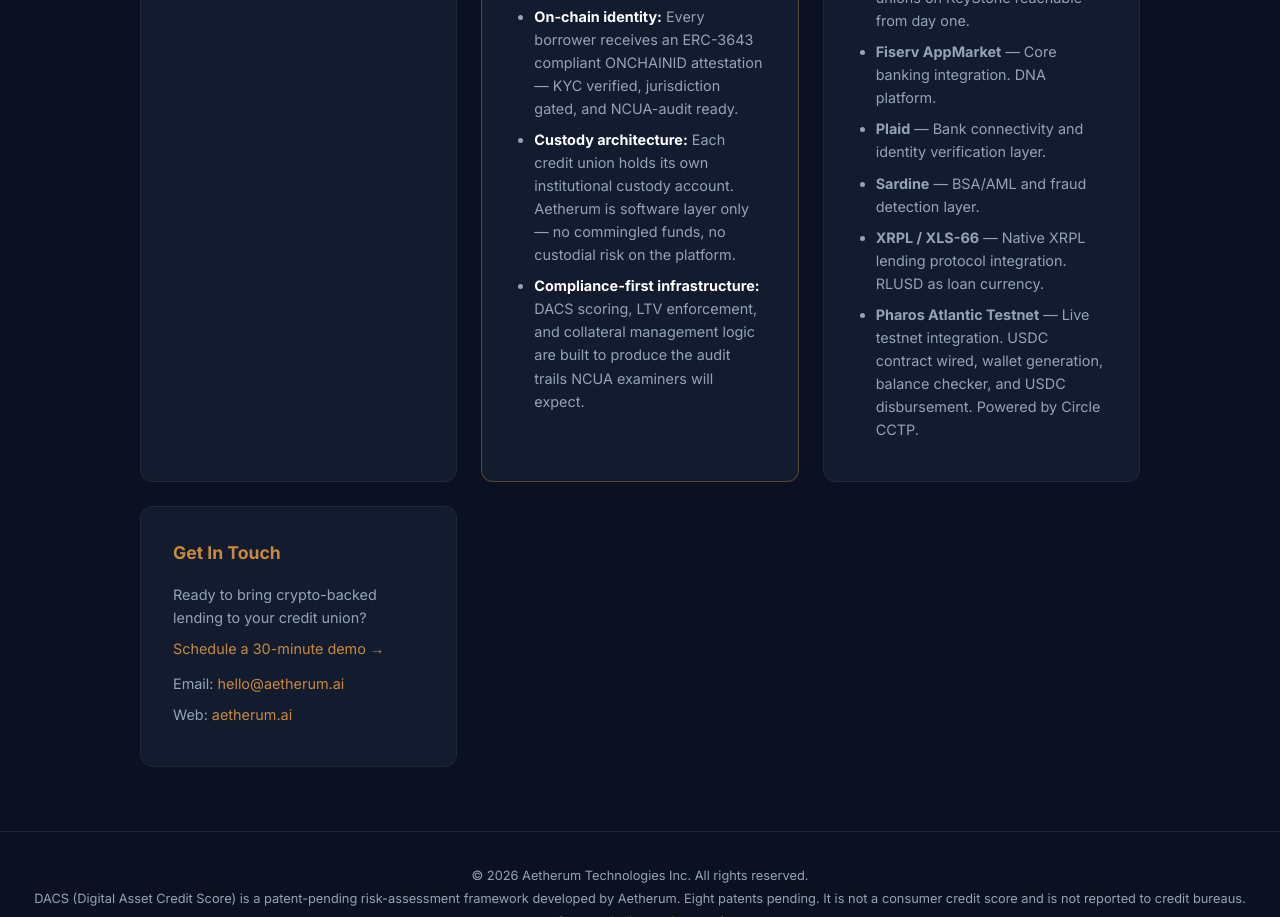
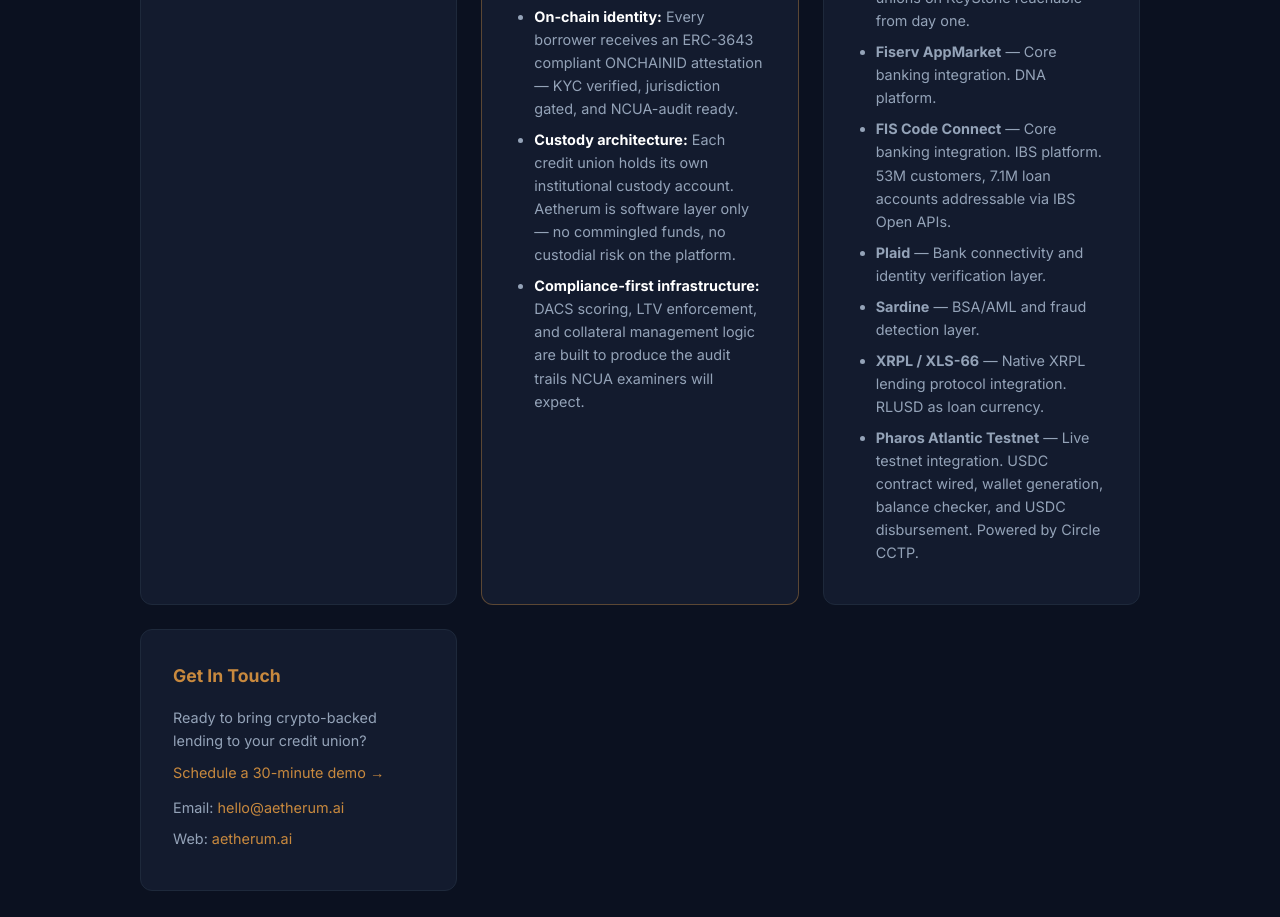
Before and after one commit to Trafalgar-Aetherum/aetherum-site, a website: page product.html in a window 1280 px wide. Shown: the part 6601-7518 px from the top of the page. Drawn offline with Linux system fonts and the light colour scheme.

Commit message:
deck: add FIS Code Connect to live integrations list

```diff
--- a/product.html
+++ b/product.html
@@ -551,6 +551,7 @@
         <li><strong>Jack Henry FIN</strong> — Core banking integration. 5,000+ credit unions reachable via Jack Henry ecosystem.</li>
         <li><strong>Corelation KeyStone</strong> — Core banking integration. ~290 credit unions on KeyStone reachable from day one.</li>
         <li><strong>Fiserv AppMarket</strong> — Core banking integration. DNA platform.</li>
+        <li><strong>FIS Code Connect</strong> — Core banking integration. IBS platform. 53M customers, 7.1M loan accounts addressable via IBS Open APIs.</li>
         <li><strong>Plaid</strong> — Bank connectivity and identity verification layer.</li>
         <li><strong>Sardine</strong> — BSA/AML and fraud detection layer.</li>
         <li><strong>XRPL / XLS-66</strong> — Native XRPL lending protocol integration. RLUSD as loan currency.</li>
```
